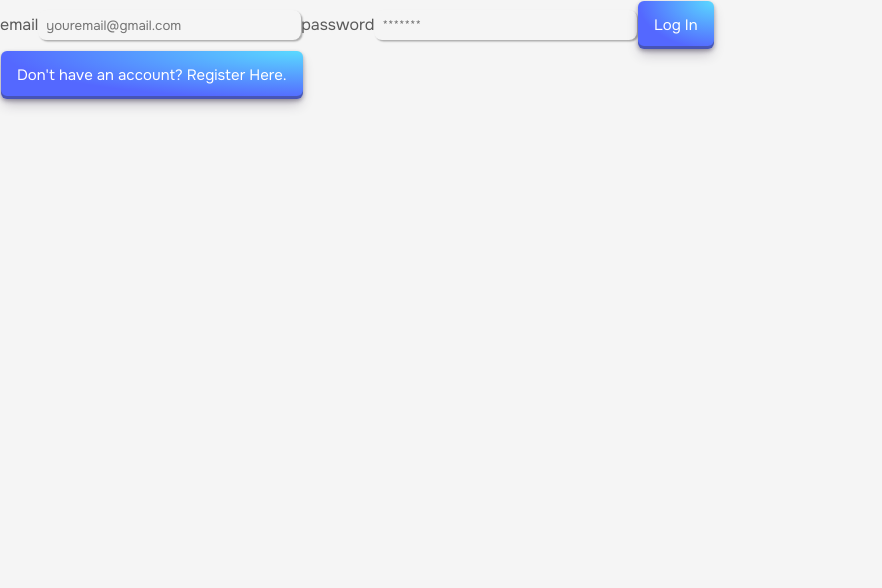
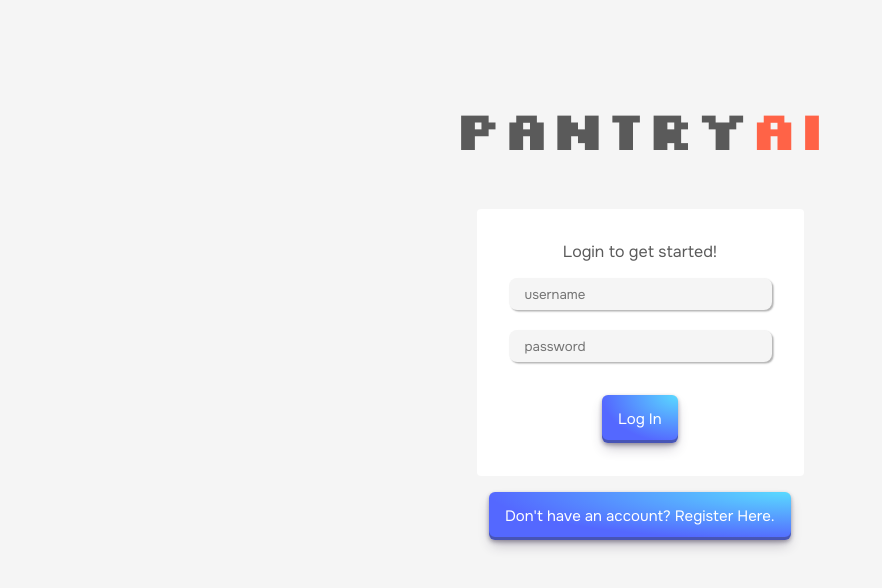
Before and after one commit to zymoncone/pantry-ai, a React (Create React App) app in the folder pantry-ai/: page /login in a window 1280 px wide. Shown: the top 588 px of the page, without its empty margins (0-882 px from the left). Built offline with nearby package versions, Linux system fonts and the light colour scheme.

Commit message:
add plan week and plan day option as well as format Login page

```diff
--- a/pantry-ai/src/App.js
+++ b/pantry-ai/src/App.js
@@ -22,6 +22,7 @@ function App() {
   const [loading, setLoading] = useState(false)
   const [message, setMessage] = useState("")
   const [recipes, setRecipes] = useState([])
+  const [generateState, setGenerateState] = useState(0)
 
   useEffect(() => {
     console.log("Hey ChatGPT, what can I make with these items:\n" + selectedItems)
@@ -29,9 +30,10 @@ function App() {
 
   /**************** OPEN AI CALL ***************************/
   // get new message from Node.js backend server fetching from OpenAI API
-  const getMessage = async () => {
+  const getMessage = async (user_message, state) => {
 
     // clear message from chatGPT and remove submit and show loading to confirm click
+    setGenerateState(state)
     setMessage("")
     setOpenSelectItems(false)
     setOpenAddItems(false)
@@ -42,13 +44,7 @@ function App() {
     const options = {
       method: "POST",
       body: JSON.stringify({
-        message: "Hey ChatGPT, what can I make with these items:\n" + selectedItems +
-                  "\nLimit to 3 answers. Give me all the ingredients I need for each " +
-                  "recipe in bullet form. You can use this as an example:\n" +
-                  "Recipe Name:\n" +
-                  "- Ingredient 1\n" +
-                  "- Ingredient 2\n" +
-                  "- Ingredient n"
+        message: user_message
       }),
       headers: {
         "Content-Type": "application/json"
@@ -56,13 +52,13 @@ function App() {
     }
     try {
       // fetch from server 18.222.29.93
-      const response = await fetch('http://18.222.29.93:8000/completitions', options)
+      const response = await fetch('http://localhost:8000/completions', options)
       // get response data
       const data = await response.json()
       // remove loading display and assign message
       setLoading(false)
       setMessage(data.choices[0].message.content)
-      console.log(message)
+      console.log("MESSAGE: " + data.choices[0].message.content)
 
     } catch (error) {
       console.error(error)
@@ -74,14 +70,15 @@ function App() {
   useEffect(() => {
     if (message !== "") {
       setRecipes([])
-      const regexp = /(?<recipe>[Rr]ecipe\s[0-9]+:[\s\w]+(\n-\s.+)+)/g
+      const regexp = /(?<recipe>[Rr]ecipe\s[0-9]+:[\s\-\w]+(\n-\s.+)+)/g
       let matchRecipes = Array.from(message.match(regexp))
 
-      // console.log(matchRecipes)
+      console.log(matchRecipes)
 
       for (let i=0, len=matchRecipes.length; i<len; i++) {
-        let regTitle = /[Rr]ecipe\s[0-9]+:\s([\w\s]+)\n/
+        let regTitle = /[Rr]ecipe\s[0-9]+:\s(.+?)(?=\n)/
         let regRecipe = /-\s(.+)/g
+        console.log(matchRecipes[i].match(regTitle))
         let title = Array.from(matchRecipes[i].match(regTitle))[1]
         let newMatch = Array.from(matchRecipes[i].matchAll(regRecipe))
         newMatch = newMatch.map(a => a[1])
@@ -91,20 +88,25 @@ function App() {
 
   }, [message])
 
-  const notify = () => toast.info("Generating Recipes")
+  const notify = () => toast.info('Generating Recipes')
+  const notifyUpdate = () => toast.info('Data upload successful!')
+
+  console.log(message)
+  console.log(recipes)
 
   return (
     <div className="app">
       <section className="main">
         <div className="temp">Signed In As {user}<button className="temp-button"
                                                          onClick={() => getData(user).then(a => setItems(a))}>Get Data</button>
-        <button className="temp-button" onClick={() => pushData(user, items)}>Update Data</button></div>
+        <button className="temp-button" onClick={() => pushData(user, items).then(notifyUpdate())}>Update Data</button></div>
         <h1>Pantry<span className='ai'>AI</span></h1>
         <Buttons openAddItems={openAddItems}
                 setOpenAddItems={setOpenAddItems}
                 openSelectItems={openSelectItems}
                 setOpenSelectItems={setOpenSelectItems}
                 getMessage={getMessage}
+                selectedItems={selectedItems}
                 />
         {openAddItems && <ItemList itemName={itemName}
                                    quant={quant}
@@ -114,7 +116,7 @@ function App() {
                                    setQuant={setQuant}
                                    />}
         {openSelectItems && <ItemSelection items={items} selectedItems={selectedItems} setSelectedItems={setSelectedItems} />}
-        {loading && <div>
+        <div>
             <ToastContainer
               position="top-center"
               autoClose={20000}
@@ -127,8 +129,8 @@ function App() {
               pauseOnHover
               theme="light"
               />
-        </div>}
-        {message && <RecipeList recipes={recipes} />}
+        </div>
+        {message && <RecipeList recipes={recipes} generateState={generateState} />}
       </section>
     </div>
   )
--- a/pantry-ai/src/components/Buttons.js
+++ b/pantry-ai/src/components/Buttons.js
@@ -1,9 +1,43 @@
 import { useState, useEffect } from 'react'
 
-const Buttons = ({ openAddItems, setOpenAddItems, openSelectItems, setOpenSelectItems, getMessage }) => {
+const Buttons = ({ openAddItems, setOpenAddItems, openSelectItems, setOpenSelectItems, getMessage, selectedItems }) => {
 
   const [openPantry, setOpenPantry] = useState(false)
   const [openRecipeOptions, setOpenRecipeOptions] = useState(false)
+
+  const single_message = "Hey ChatGPT, what can I make with these items:\n" + selectedItems +
+                           "\nLimit to 3 answers. Give me all the ingredients I need for each " +
+                           "recipe in bullet form. Please provide the answer in this form:\n" +
+                           "Recipe 1: Recipe Name\n" +
+                           "- Ingredient 1\n" +
+                           "- Ingredient 2\n" +
+                           "- Ingredient n" +
+                           "Recipe 2: Recipe Name\n" +
+                           "- Ingredient 1\n" +
+                           "- Ingredient 2\n" +
+                           "- Ingredient n" +
+                           "Recipe n: Recipe Name\n" +
+                           "- Ingredient 1\n" +
+                           "- Ingredient 2\n" +
+                           "- Ingredient n"
+
+  const week_plan_message = "Hey ChatGPT, I want to plan out my 7-day week for what meals I can make. " +
+                            "What can I make with these items:\n" + selectedItems + " ? Limit the answer to 7 possible options. " +
+                            "If you use one item in one recipe do not use it in another. If some recipes " +
+                            "require items that I do not have, that is alright. Give me all the ingredients I need for each " +
+                            "recipe in bullet form. Please provide the answer in this form:\n" +
+                            "Recipe 1: Recipe Name\n" +
+                            "- Ingredient 1\n" +
+                            "- Ingredient 2\n" +
+                            "- Ingredient n" +
+                            "Recipe 2: Recipe Name\n" +
+                            "- Ingredient 1\n" +
+                            "- Ingredient 2\n" +
+                            "- Ingredient n" +
+                            "Recipe n: Recipe Name\n" +
+                            "- Ingredient 1\n" +
+                            "- Ingredient 2\n" +
+                            "- Ingredient n"
 
   useEffect(() => {
     if (!openPantry) {
@@ -59,8 +93,8 @@ const Buttons = ({ openAddItems, setOpenAddItems, openSelectItems, setOpenSelect
       <button className='child-button' onClick={handleSelectItems}>Select Items</button>
     </div>}
     {openRecipeOptions && <div className='generate-selection'>
-      <button className='child-button' onClick={() => alert('not implemented yet!')}>Plan My Week</button>
-      <button className='child-button' onClick={getMessage}>Plan Ideas for Just Today</button>
+      <button className='child-button' onClick={() => getMessage(week_plan_message, 1)}>Plan My Week</button>
+      <button className='child-button' onClick={() => getMessage(single_message, 2)}>Plan Ideas for Just Today</button>
     </div>}
     </>
   )
--- a/pantry-ai/src/components/ItemList.js
+++ b/pantry-ai/src/components/ItemList.js
@@ -14,15 +14,18 @@ const ItemList = ({ itemName, quant, items, setItems, setItemName, setQuant }) =
   }, [unit, quant])
 
   const handleNewItem = () => {
-    let newEntry = {val: itemName, quant: displayQuant}
+    let newEntry = {name: itemName, quantity: displayQuant}
+
     if (quant !== "" && itemName !== "") {
       setItems(items => [...items, newEntry])
       setQuant("")
       setItemName("")
+      setUnit("amount")
     }
   }
 
   const handleDeleteItem = (e) => {
+    e.preventDefault()
     setItems(items => items.filter((_, index, __) => {return index.toString() !== e.target.value.toString()}))
   }
 
@@ -36,7 +39,7 @@ const ItemList = ({ itemName, quant, items, setItems, setItemName, setQuant }) =
             autoComplete="off">
       </input>
       {itemName.length > 0  && <div className='form'>
-        <input className="quantity" placeholder='Quantity'  value={quant} onChange={(e) => setQuant(e.target.value)} autoComplete="off"></input>
+        <input className="quantity" placeholder='Quantity' value={quant} onChange={(e) => setQuant(e.target.value)} autoComplete="off"></input>
         <select name='unit' onChange={(e) => setUnit(e.target.value)}>
             <option value='amount'>amount</option>
             <option value='lbs'>lbs</option>
--- a/pantry-ai/src/components/ItemSelection.js
+++ b/pantry-ai/src/components/ItemSelection.js
@@ -32,6 +32,7 @@ const ItemSelection = ({ items, selectedItems, setSelectedItems }) => {
       {backgroundImage: "radial-gradient(100% 100% at 100% 0, rgb(161, 161, 161) 0, rgb(59, 59, 59) 100%)", color: "rgb(200, 200, 200)"}
 
   const handleSelect = (e) => {
+    e.preventDefault()
     let chosen_val = e.target.value
     if (selectedItems.includes(chosen_val)) {
       setSelectedItems(items => items.filter((word, _, __) => {return word !== chosen_val}))
--- a/pantry-ai/src/components/RecipeList.js
+++ b/pantry-ai/src/components/RecipeList.js
@@ -1,6 +1,12 @@
-const RecipeList = ({ recipes }) => {
+const RecipeList = ({ recipes, generateState }) => {
+
+  const week_plan_display = <h5>Here are your recipe options for a <b>7-day week</b>! We won't specify which days you eat what so feel free to move them around.</h5>
+  const today_display = <h5>Here are some options for what you can make <b>today</b>!</h5>
 
   return (
+    <div className="recipe-page">
+    {generateState === 1 && week_plan_display}
+    {generateState === 2 && today_display}
     <ol>
       {recipes.map(({title, ingredients}, i) => (
         <li key={"t" + i}>
@@ -15,6 +21,7 @@ return (
         </li>
       ))}
     </ol>
+    </div>
   )
 }
 
--- a/pantry-ai/src/index.css
+++ b/pantry-ai/src/index.css
@@ -174,10 +174,32 @@ option {
   height: 33px;
 }
 
+.recipe-page {
+  display: flex;
+  flex-direction: column;
+  align-items: center;
+  text-align: center;
+}
+
 p {
   max-width: 300px;
   margin: 0;
   padding: 0;
+}
+
+h5 {
+  width: 300px;
+  margin: 1rem auto 0;
+	padding: 1rem;
+  border: none;
+  box-shadow: 0.1rem 0.1rem 1.5rem rgba(0, 0, 0, 0.3);
+	border-radius: 0.5rem;
+	overflow: hidden;
+	background-color: white;
+  align-items: center;
+  text-align: center;
+  font-size: 15px;
+  font-weight: normal;
 }
 
 .item-list {
@@ -302,6 +324,7 @@ ol {
 	list-style: none;
 	counter-reset: list;
 	padding: 0 1rem;
+  margin: 0;
 }
 
 li {
@@ -347,6 +370,46 @@ h3::before {
 	color: white;
 }
 
+/* Login Page */
+
+.auth-form-container {
+  display: flex;
+  flex-direction: column;
+  align-items: center;
+  text-align: center;
+  width: 100%;
+  margin: 3rem 0 1rem;
+}
+
+.login-form {
+  display: flex;
+  flex-direction: column;
+  align-items: center;
+  text-align: center;
+  margin-bottom: 15px;
+  animation: slidein 0.2s none;
+  background-color: white;
+  padding: 2rem 2rem 2rem;
+  border-radius: 0.25rem;
+}
+
+#username {
+  margin: 1rem 0;
+  padding: 1rem;
+}
+
+#password {
+  margin: 0.25rem 0 2rem;
+  padding: 1rem;
+}
+
+label {
+  font-size: 18px;
+  margin-top: 1rem;
+}
+
+/* Animations */
+
 @keyframes pulse {
   0% {opacity: 0;}
   100% {opacity: 100;}
--- a/pantry-ai/src/routes/Login.js
+++ b/pantry-ai/src/routes/Login.js
@@ -9,18 +9,18 @@ export const Login = () => {
         console.log(email)
     }
 
-    function validateForm(){
+    function validateForm() {
         return email.length > 0 && pass.length > 0 //need to update this to check actual info stored in server
     }
 
 
     return (
         <div className="auth-form-container">
-            <form className = "login-form" onSubmit={handleSubmit}>
-                <label for="email">email</label>
-                <input value={email} onChange={(e) => setEmail(e.target.value)} type="email" placeholder ="youremail@gmail.com" id ="email" name="email" />
-                <label for="password">password</label>
-                <input value={pass} onChange={(e) => setPass(e.target.value)} type="password" placeholder="*******" id="password" name="password" />
+          <h1>Pantry<span className='ai'>AI</span></h1>
+            <form className = "login-form" onSubmit={handleSubmit} autoComplete='off'>
+                <p>Login to get started!</p>
+                <input value={email} onChange={(e) => setEmail(e.target.value)} type="username" placeholder ="username" id ="username" name="username" autoComplete='off' />
+                <input value={pass} onChange={(e) => setPass(e.target.value)} type="password" placeholder="password" id="password" name="password" autoComplete='off' />
                 <button type="submit">Log In</button>
             </form>
             <button > Don't have an account? Register Here. </button>
```
Lines whose indentation alone changed are shown as unchanged.
